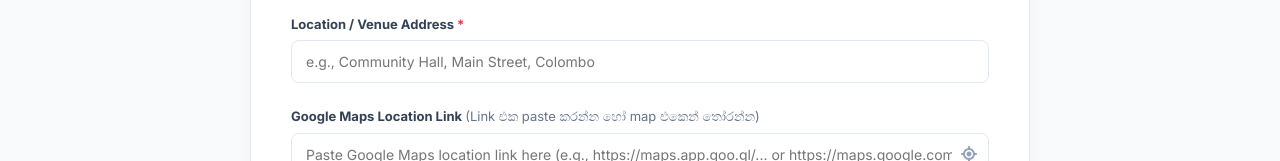
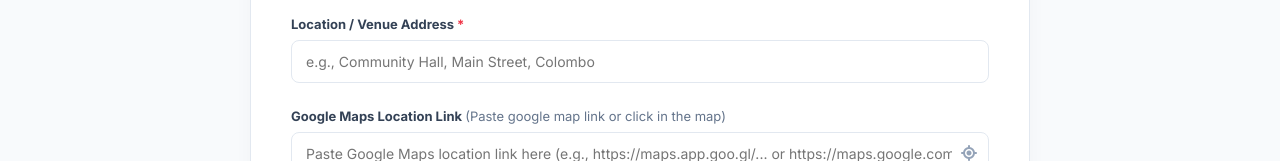
Before and after one commit to anuja77-lakshan/Blood-Donation-Manageement-Web-Application, a PHP site: page /add_camps.php in a window 1280 px wide. Shown: the part 462-623 px from the top of the page. Run offline with PHP 8.4, Linux system fonts and the light colour scheme; grey boxes are pictures that could not be loaded.

Commit message:
Small text fix

```diff
--- a/add_camps.php
+++ b/add_camps.php
@@ -97,7 +97,7 @@ $user_display_name = isset($_SESSION['user_name']) ? $_SESSION['user_name'] : 'G
 
         <!-- Google Maps Location Link Input -->
         <div class="form-group full-width" style="margin-top: 10px; margin-bottom: 12px;">
-          <label for="mapUrl">Google Maps Location Link <span style="font-weight: normal; color: #64748b;">(Link එක paste කරන්න හෝ map එකෙන් තෝරන්න)</span></label>
+          <label for="mapUrl">Google Maps Location Link <span style="font-weight: normal; color: #64748b;">(Paste google map link or click in the map)</span></label>
           <div style="position: relative;">
             <input type="text" id="mapUrl" placeholder="Paste Google Maps location link here (e.g., https://maps.app.goo.gl/... or https://maps.google.com/...)"
                    style="width: 100%; padding-right: 36px;">
```
